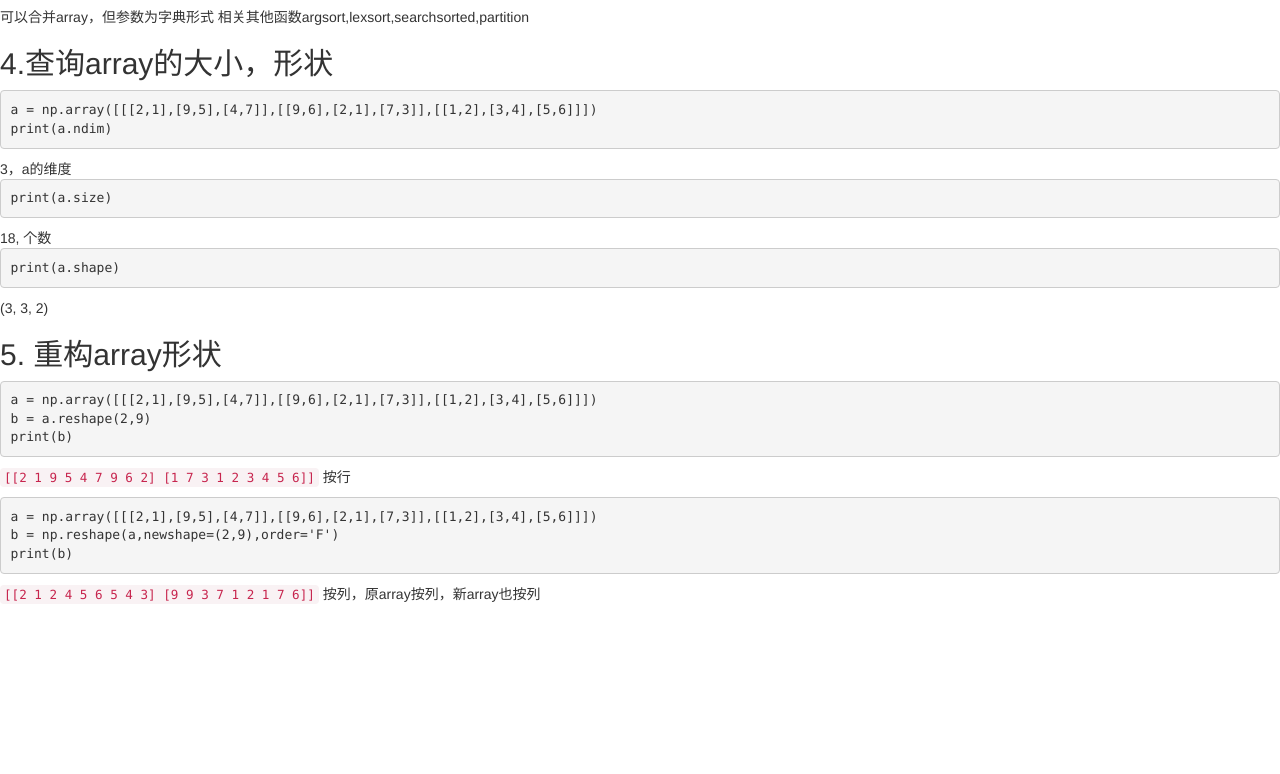
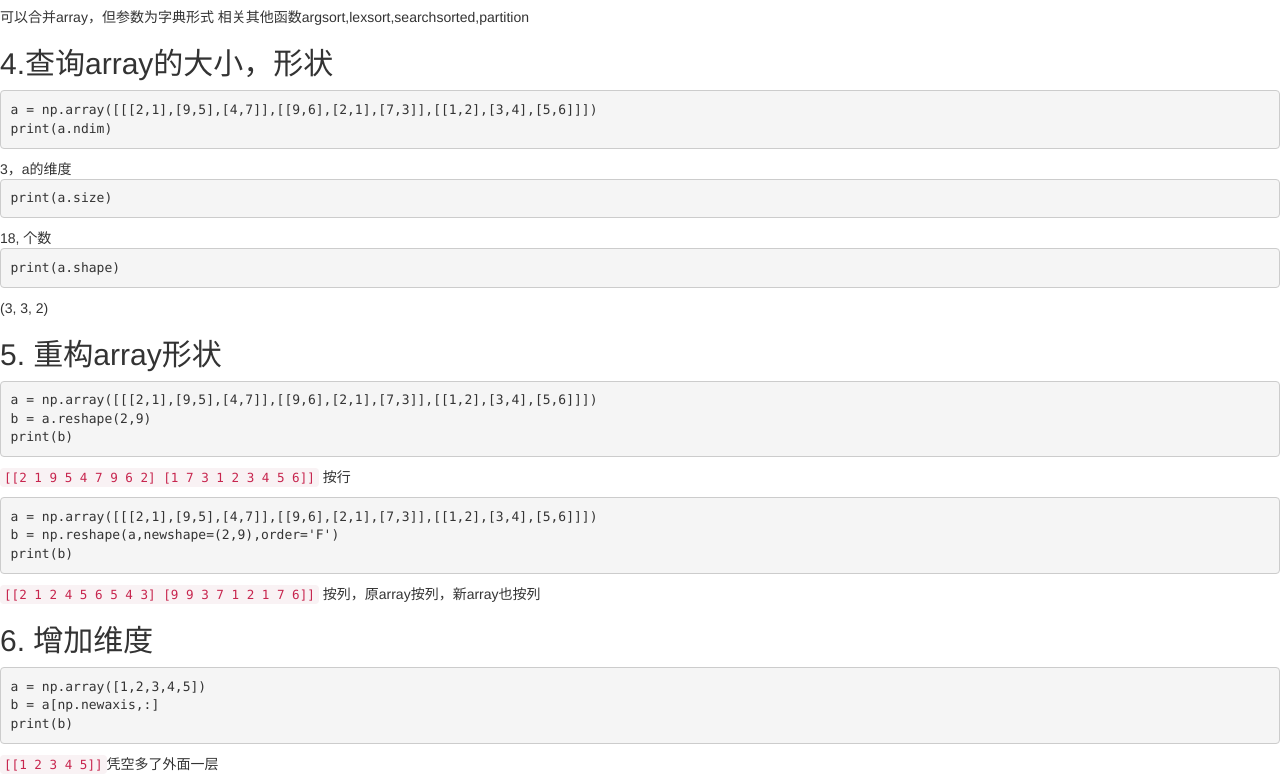
Before and after one commit to haukewagner/haukewagner.github.io, a plain HTML site: page index.html in a window 1280 px wide. Shown: the part 1042-1816 px from the top of the page. Before the commit the page ends 1656 px from the top, so only its background shows below. Drawn offline with nearby package versions, Linux system fonts and the light colour scheme.

Commit message:
Update index.html

```diff
--- a/index.html
+++ b/index.html
@@ -124,8 +124,14 @@ print(b)
  <code>[[2 1 2 4 5 6 5 4 3] [9 9 3 7 1 2 1 7 6]]</code> 按列，原array按列，新array也按列
 </p>
 
+<h2>6. 增加维度</h2>
+<pre>
+a = np.array([1,2,3,4,5])
+b = a[np.newaxis,:]
+print(b)
+</pre>
 
-
+<code>[[1 2 3 4 5]]</code>凭空多了外面一层
 
 </body>
 </html>
```
